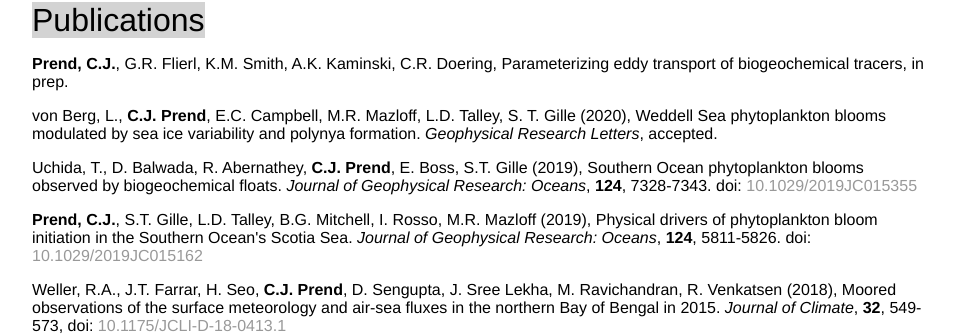
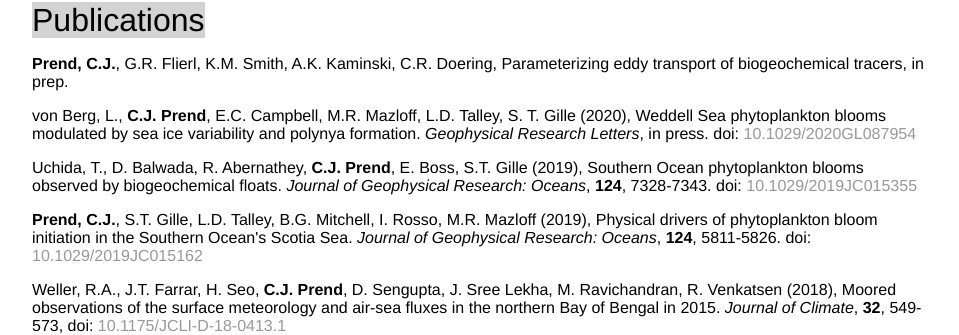
Before and after one commit to cprend/cprend.github.io, a Jekyll site: the page cv/index.html, which Jekyll copies as it is, in a window 1280 px wide. Shown: the part 652-987 px from the top of the page, without its empty margins (160-1119 px from the left). Built offline with Jekyll 4.4.1, drawn with Linux system fonts in a browser that asks for light colours.

Commit message:
Update index.html

```diff
--- a/cv/index.html
+++ b/cv/index.html
@@ -36,7 +36,7 @@
 		<p1>Publications</p1>
 		<p><b>Prend, C.J.</b>, G.R. Flierl, K.M. Smith, A.K. Kaminski, C.R. Doering, Parameterizing eddy transport of biogeochemical tracers, in prep.</p>
 		<p>von Berg, L., <b>C.J. Prend</b>, E.C. Campbell, M.R. Mazloff, L.D. Talley, S. T. Gille (2020), Weddell Sea phytoplankton blooms modulated by sea ice variability and polynya formation.
-		<em>Geophysical Research Letters</em>, accepted.</p>
+		<em>Geophysical Research Letters</em>, in press. doi: <a href="https://agupubs.onlinelibrary.wiley.com/doi/abs/10.1029/2020GL087954">10.1029/2020GL087954</a></p>
 		<p>Uchida, T., D. Balwada, R. Abernathey, <b>C.J. Prend</b>, E. Boss, S.T. Gille (2019), Southern Ocean phytoplankton blooms observed by biogeochemical floats.
 		<em>Journal of Geophysical Research: Oceans</em>, <b>124</b>, 7328-7343. doi: <a href="https://agupubs.onlinelibrary.wiley.com/doi/full/10.1029/2019JC015355">10.1029/2019JC015355</a></p>
 		<p><b>Prend, C.J.</b>, S.T. Gille, L.D. Talley, B.G. Mitchell, I. Rosso, M.R. Mazloff (2019), Physical drivers of phytoplankton bloom initiation in the Southern Ocean's
```
